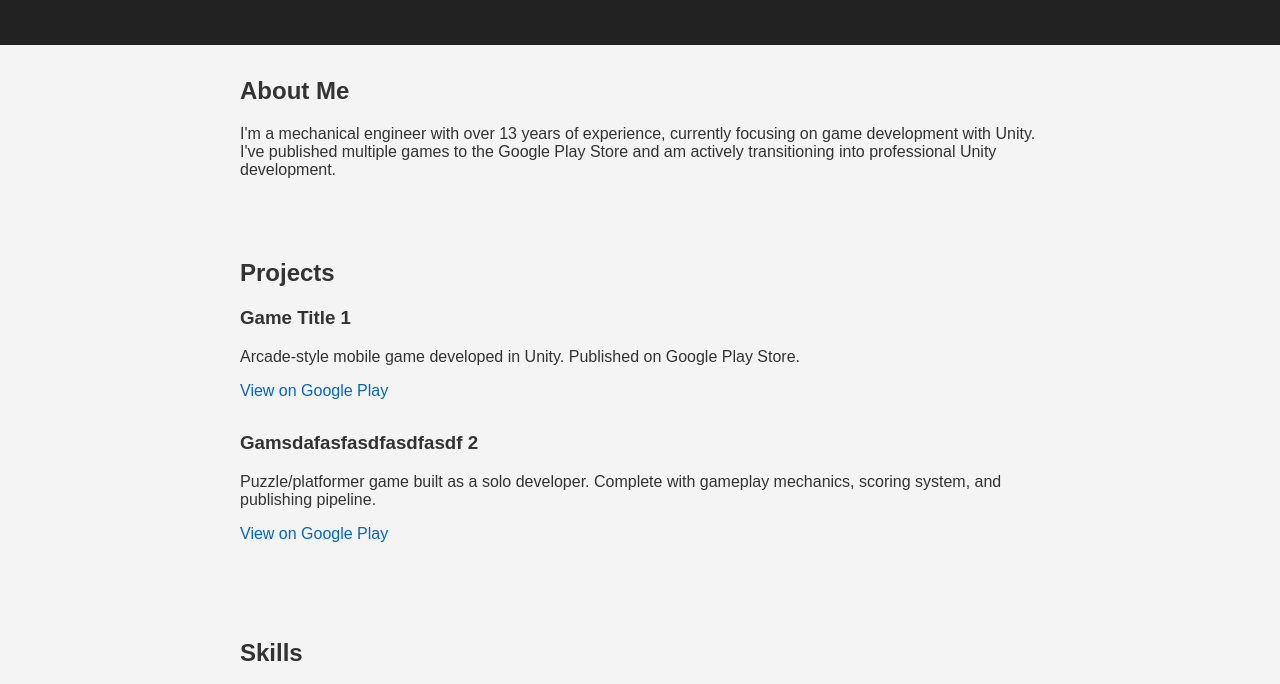
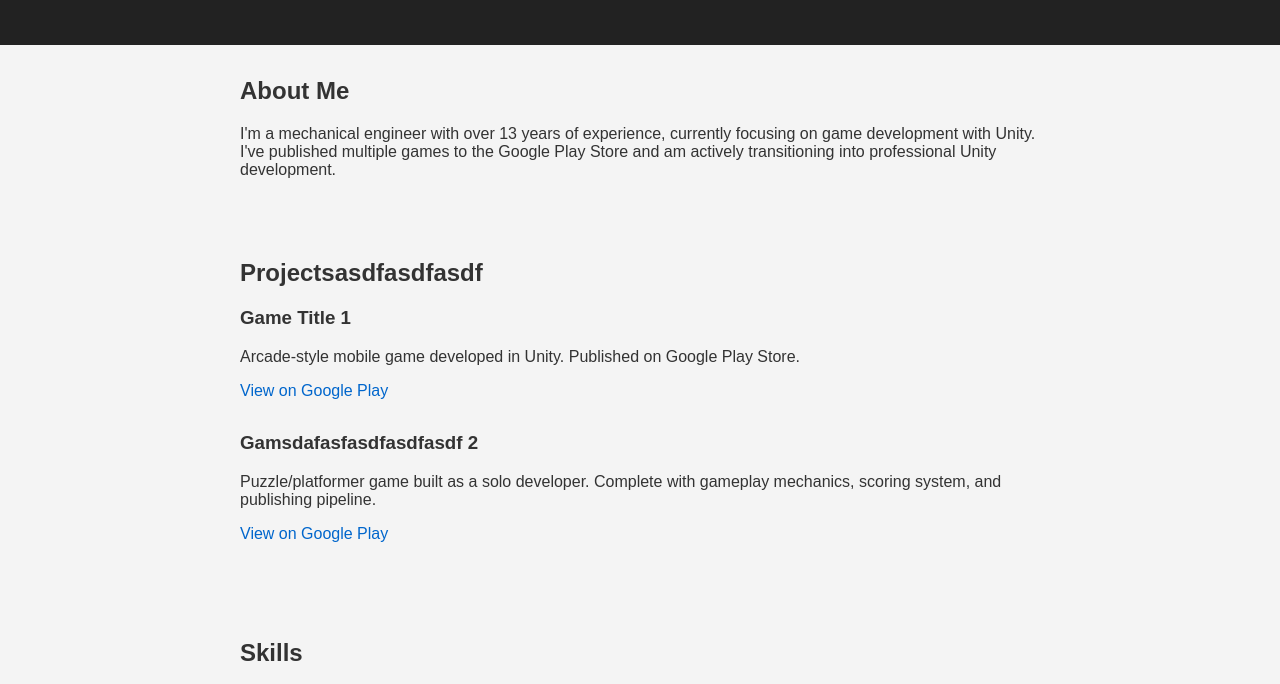
Before and after one commit to alavoutas/portfolio, a plain HTML site: page index.html in a window 1280 px wide. Shown: the part 111-795 px from the top of the page. Drawn offline with Linux system fonts and the light colour scheme.

Commit message:
Update index.html

```diff
--- a/index.html
+++ b/index.html
@@ -27,7 +27,7 @@
 </section>
 
 <section>
-    <h2>Projects</h2>
+    <h2>Projectsasdfasdfasdf</h2>
     <div class="project">
         <h3>Game Title 1</h3>
         <p>Arcade-style mobile game developed in Unity. Published on Google Play Store.</p>
```
